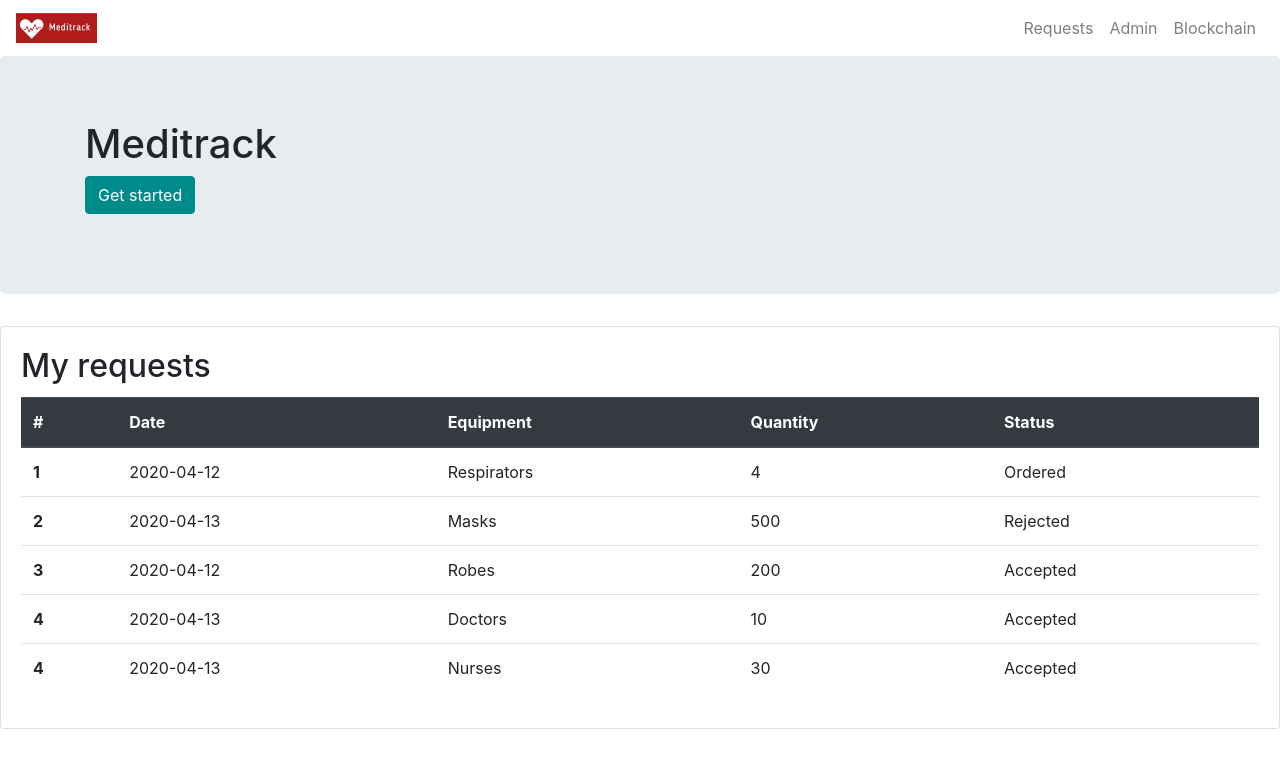
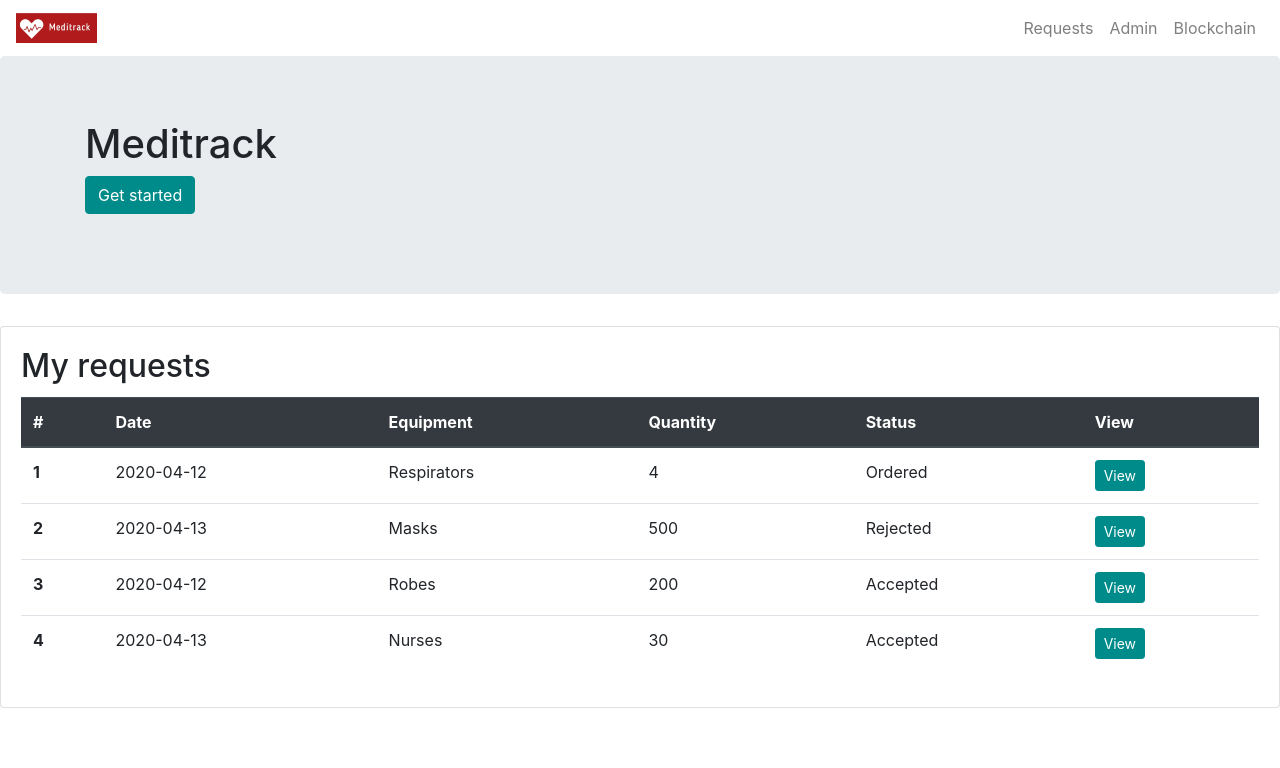
Before and after one commit to chromaway/meditrack, a React (Create React App) app: page / in a window 1280 px wide. Shown: the top 768 px of the page. Built offline with nearby package versions, Linux system fonts and the light colour scheme.

Commit message:
basics of dialogue (view/order)

```diff
--- a/src/App.js
+++ b/src/App.js
@@ -16,6 +16,7 @@ import {
 } from 'reactstrap';
 
 import OrdersList from './OrdersList';
+import ItemView from './ItemView';
 
 class App extends Component {
     constructor(props) {
@@ -23,20 +24,30 @@ class App extends Component {
 
         this.toggle = this.toggle.bind(this);
         this.state = {
-            isOpen: false
+            isOpen: false,
+            viewId: false
         };
+        this.onViewClick=this.onViewClick.bind(this);
+        this.onViewClose=this.onViewClose.bind(this);
     }
     toggle() {
         this.setState({
             isOpen: !this.state.isOpen
         });
     }
+    onViewClick(id) {
+        console.log("view click:", id)
+        this.setState({viewId: id});
+    }
+    onViewClose() {
+        this.setState({viewId: 0});
+    }
     render() {
         return (
             <div>
                 <Navbar color="inverse" light expand="md">
                 <NavbarBrand href="/">
-                  <img src="meditrack-162x60.png" height="30" class="d-inline-block align-top" alt=""/>
+                  <img src="meditrack-162x60.png" height="30" className="d-inline-block align-top" alt=""/>
                 </NavbarBrand>
                     <NavbarToggler onClick={this.toggle} />
                     <Collapse isOpen={this.state.isOpen} navbar>
@@ -75,11 +86,14 @@ class App extends Component {
                         </Row>
                     </Container>
                 </Jumbotron>
+                {
+
+                }
                 <Card>
                   <div className="card-body">
                     <h2 className="card-title">My requests</h2>
-
-                    <OrdersList/>
+                <ItemView id={this.state.viewId} isOpen={this.state.viewId} onClose={this.onViewClose}/>
+                <OrdersList onViewClick = {this.onViewClick}/>
                   </div>
                 </Card>
             </div>
--- /dev/null
+++ b/src/ItemView.js
@@ -0,0 +1,56 @@
+/* eslint react/no-multi-comp: 0, react/prop-types: 0 */
+
+import React, { Component, useState } from 'react';
+import { Button, Modal, ModalHeader, ModalBody, ModalFooter } from 'reactstrap';
+
+class ItemView extends Component {
+    constructor(props) {
+
+        super(props);
+        // this.state = {
+        //     modal: props.isOpen
+        // }
+        this.onClose = props.onClose;
+
+    }
+
+// const  = (props) => {
+//   const {
+//     buttonLabel,
+//       className,
+//       id,
+//       isOpen
+//   } = props;
+
+//    const [modal, setModal] = useState(isOpen);
+
+
+//const toggle = () => setModal(!modal);
+
+   // toggle () {
+   //  this.setState({modal:!this.state.modal})
+   // }
+
+    render() {
+        var modal = this.props.isOpen;
+//        var toggle = this.toggle;
+        var close = this.props.onClose;
+     return (
+       <div>
+         <Modal isOpen={modal} toggle={close}>
+           <ModalHeader toggle={close}>Item</ModalHeader>
+           <ModalBody>
+             Lorem ipsum dolor sit amet, consectetur adipisicing elit, sed do eiusmod tempor incididunt ut labore et dolore magna aliqua. Ut enim ad minim veniam, quis nostrud exercitation ullamco laboris nisi ut aliquip ex ea commodo consequat. Duis aute irure dolor in reprehenderit in voluptate velit esse cillum dolore eu fugiat nulla pariatur. Excepteur sint occaecat cupidatat non proident, sunt in culpa qui officia deserunt mollit anim id est laborum.
+           </ModalBody>
+           <ModalFooter>
+             <Button color="primary" onClick={close}>Do Something</Button>{' '}
+             <Button color="secondary" onClick={close}>Cancel</Button>
+           </ModalFooter>
+         </Modal>
+       </div>
+     );
+   }
+}
+//      //<Button color="danger" onClick={toggle}>{buttonLabel}</Button>
+
+export default ItemView;
--- a/src/OrdersList.js
+++ b/src/OrdersList.js
@@ -3,11 +3,25 @@ import logo from './logo.svg';
 import './App.css';
 import { Button } from 'reactstrap';
 
+import {getEquipment} from './equipment';
+
 var ORDERED='ORDERED';
 var ACCEPTED='ACCEPTED';
 var REJECTED='REJECTED';
 
+
+
+
 class OrderLine extends React.Component {
+  constructor(props) {
+    super(props);
+    this.handleViewClick = this.handleViewClick.bind(this);
+  }
+
+    handleViewClick(e) {
+        this.props.onViewClick(this.props.id);//Raise event
+    }
+
     render() {
         const status = {
             ORDERED: 'Ordered',
@@ -22,13 +36,27 @@ class OrderLine extends React.Component {
                 <td>{this.props.equipment}</td>
                 <td>{this.props.quantity}</td>
                 <td>{status[this.props.status]}</td>
+                <td><Button onClick={this.handleViewClick} type="button" className="btn btn-secondary btn-sm">View</Button></td>
         </tr>
         );
     }
 }
 
 //
-function OrdersList() {
+
+class OrdersList extends React.Component {
+  constructor(props) {
+    super(props);
+    this.handleViewClick = this.handleViewClick.bind(this);
+  }
+
+    handleViewClick(e) {
+        this.props.onViewClick(e);//Raise event
+    }
+
+    render () {
+        var obj = getEquipment();
+    console.log("EEQuipment:", obj);
     return (
 <table className="table">
   <thead className="thead-dark">
@@ -37,10 +65,43 @@ function OrdersList() {
       <th scope="col">Date</th>
       <th scope="col">Equipment</th>
       <th scope="col">Quantity</th>
-      <th scope="col">Status</th>
+            <th scope="col">Status</th>
+      <th scope="col">View</th>
     </tr>
   </thead>
             <tbody>
+            {
+                Object.entries(obj).map(([k, v]) =>
+                                        <OrderLine
+                                        key={v.id}
+                                        onViewClick = {this.handleViewClick}
+                                        id={v.id}
+            index={v.index}
+            date={v.date}
+            equipment={v.equipment}
+            quantity={v.quantity}
+            status={v.status}
+                    />)
+            }
+
+  </tbody>
+</table>
+
+  );
+    }
+}
+
+export default OrdersList;
+
+
+
+
+
+
+
+
+
+/*
     <OrderLine index='1'
         date='2020-04-12'
         equipment='Respirators'
@@ -72,11 +133,4 @@ function OrdersList() {
         status='ACCEPTED'
             />
 
-
-  </tbody>
-</table>
-
-  );
-}
-
-export default OrdersList;
+*/
--- /dev/null
+++ b/src/equipment.js
@@ -0,0 +1,50 @@
+var equipment = {}
+
+var id = 1000;
+
+function mkEquipment(data){
+    data.id = id;
+    id = id +1;
+    equipment[data.index] = data;
+}
+
+function getEquipment() {
+    return equipment;
+}
+
+
+function init() {
+
+    mkEquipment( { index:'1',
+                 date:'2020-04-12',
+                 equipment:'Respirators',
+                 quantity:'4',
+                  status:'ORDERED'})
+
+    mkEquipment( { index:'2',
+                             date:'2020-04-13',
+                             equipment:'Masks',
+                             quantity:'500',
+                             status:'REJECTED'})
+    mkEquipment( { index:'3',
+                                          date:'2020-04-12',
+                                          equipment:'Robes',
+                                          quantity:'200',
+                                         status:'ACCEPTED'})
+    mkEquipment( { index:'4',
+                                                       date:'2020-04-13',
+                                                       equipment:'Doctors',
+                                                       quantity:'10',
+                                                     status:'ACCEPTED'})
+    mkEquipment( { index:'4',
+                                                                    date:'2020-04-13',
+                                                                    equipment:'Nurses',
+                                                                    quantity:'30',
+                                                                 status:'ACCEPTED'})
+}
+
+init();
+
+module.exports = {
+    getEquipment: getEquipment
+}
```
